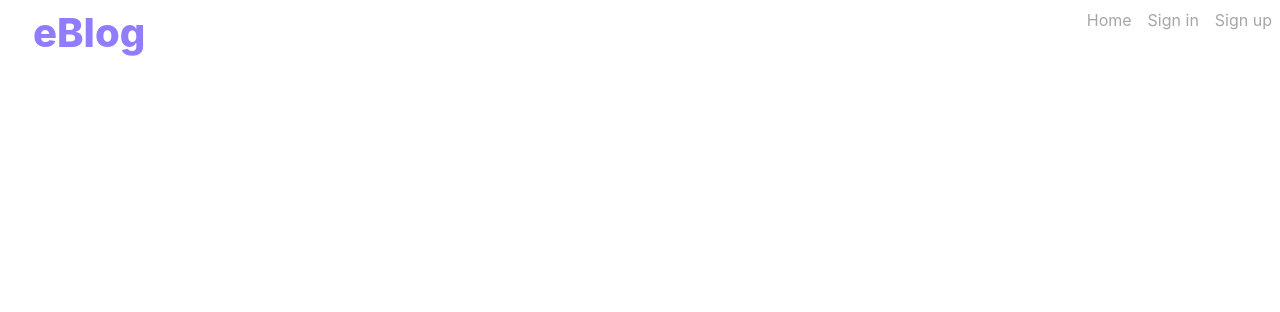
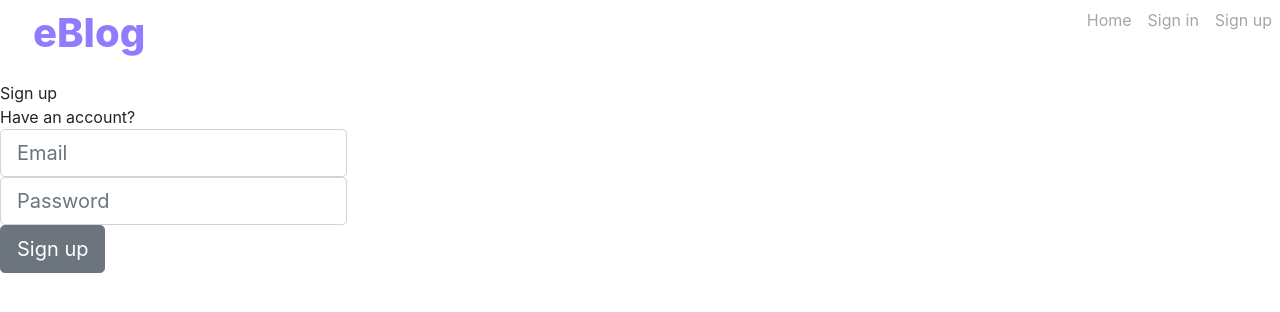
Before and after one commit to amakomitchell/eblog-app, an Angular app: page /login in a window 1280 px wide. Before the commit this address led to /. Shown: the top 312 px of the page. Built offline with nearby package versions, Linux system fonts and the light colour scheme.

Commit message:
styling on the registration component

```diff
--- a/src/app/app-routing.module.ts
+++ b/src/app/app-routing.module.ts
@@ -8,8 +8,8 @@ import { AuthGuard } from './core/interceptors';
 
 const routes: Routes = [
   { path: '#', component: HomeComponent, canActivate: [AuthGuard]},
-  { path: '#/login', component: LoginComponent },
-  { path: '#/register', component: RegisterComponent },
+  { path: 'login', component: LoginComponent },
+  { path: 'register', component: RegisterComponent },
 
   // otherwise redirect to home
   { path: '#', redirectTo: '' }
--- a/src/app/auth/register/register.component.css
+++ b/src/app/auth/register/register.component.css
@@ -5,7 +5,7 @@
     align-items: center;
     height: 25vh;
     width: 100vw;
-    padding: 15px 25px 25px 25px;
+    /* padding: 15px 25px 25px 25px; */
 }
 
 .register-header-text {
@@ -31,5 +31,23 @@
     justify-content: center;
     flex-direction: column;
     align-items: center;
-    margin: 10px 10px;
+    /* margin: 10px 10px; */
 }
+
+input[type=text],[type=password] {
+    width: 660px;
+    height: 60px;
+    padding: 12px 20px;
+    margin: 8px 0;
+    box-sizing: border-box;
+}
+
+.btn-lg {
+    float: right;
+    background-color: #907cff;
+    color: white;
+    border: none;
+    font-size: 25px;
+    padding: 15px 32px;
+    margin: 4px 2px;
+}
--- a/src/app/auth/register/register.component.html
+++ b/src/app/auth/register/register.component.html
@@ -5,10 +5,18 @@
     </div>
     <div class="form-content">
         <form [formGroup]= "registerForm" (ngSubmit)="onSubmit()">
-            <input formControlName="userName" class="form-control form-control-lg" type="text" placeholder="UserName">
-            <input formControlName="email" class="form-control form-control-lg" type="text" placeholder="Email">
-            <input formControlName="password" class="form-control form-control-lg" type="password" placeholder="Password">
-            <button type="button" class="btn btn-secondary btn-lg">Sign up</button>
+            <div class="form-group">
+                <input formControlName="userName" class="form-control" type="text" placeholder="Username">
+            </div>
+            <div class="form-group">
+                <input formControlName="email" class="form-control" type="text" placeholder="Email">
+            </div>
+            <div class="form-group">
+                <input formControlName="password" class="form-control" type="password" placeholder="Password">
+            </div>
+            <div class="form-group">
+                <button type="button" class="btn btn-secondary btn-lg">Sign up</button>
+            </div>
         </form>
     </div>
 </div>
--- a/src/app/shared/navbar/navbar.component.html
+++ b/src/app/shared/navbar/navbar.component.html
@@ -5,10 +5,10 @@
             <a routerLink="#" routerLinkActive="active">Home</a>
         </div>
         <div class="p-2 bd-highlight">
-        <a routerLink="#/login">Sign in</a>
+        <a routerLink="login">Sign in</a>
         </div>
         <div class="p-2 bd-highlight">
-        <a routerLink="#/register">Sign up</a>
+        <a routerLink="register">Sign up</a>
         </div>
     </div>
 </div>
```
